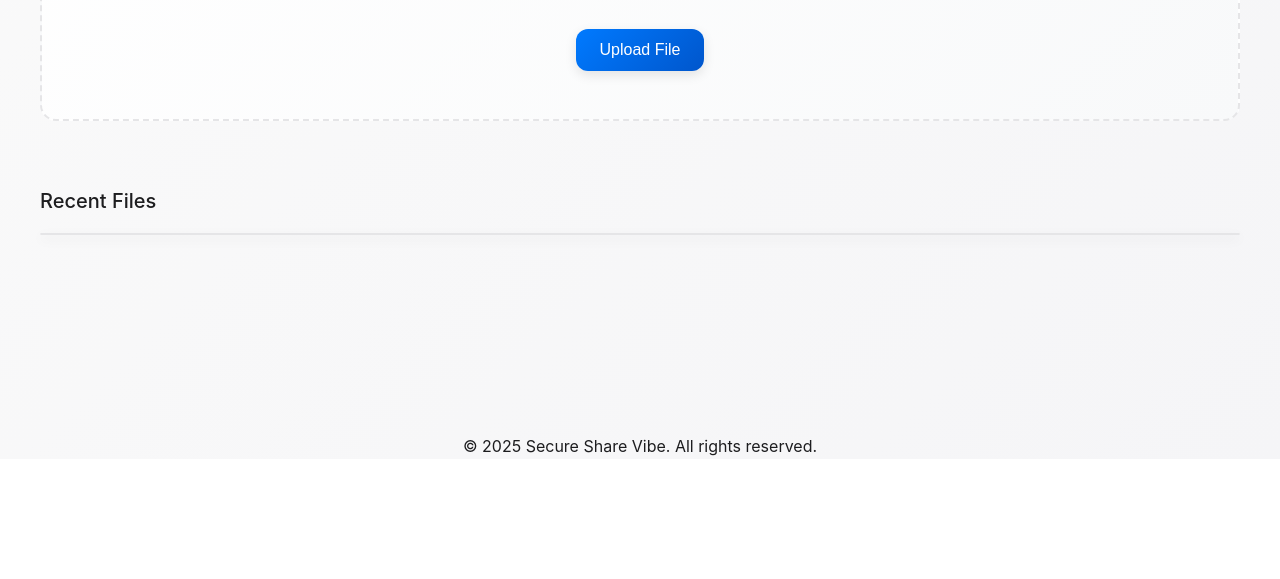
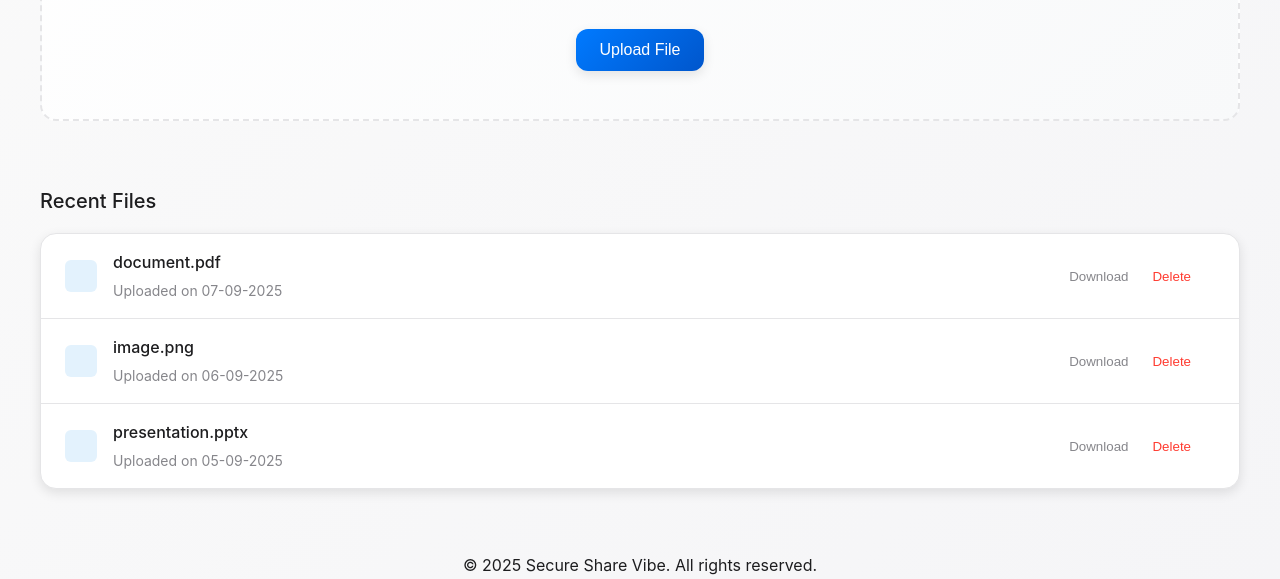
Before and after one commit to ltprince008/FUTURE_CS_01, a website: page templates/index.html in a window 1280 px wide. Shown: the part 371-950 px from the top of the page. Before the commit the page ends 830 px from the top, so only its background shows below. Drawn offline with Linux system fonts and the light colour scheme; files that its build step writes are made by us from their sources; a web font is replaced by a local one.

Commit message:
update index.html

```diff
--- a/templates/index.html
+++ b/templates/index.html
@@ -1,57 +1,129 @@
-<!DOCTYPE html>
-<html lang="en">
+<!DOCTYPE html><html lang="en"><head>  <meta charset="UTF-8" />  <meta name="viewport" content="width=device-width, initial-scale=1.0" />  <title>Secure Share Vibe</title>  <link rel="stylesheet" href="style.css" /></head><body>  <!-- Header -->  <header class="header"><div class="header-content container">
 
-<head>
-  <meta charset="UTF-8" />
-  <meta name="viewport" content="width=device-width, initial-scale=1.0" />
-  <title>Secure Share Vibe</title>
-  <link rel="stylesheet" href="style.css" />
-</head>
+  <a href="#" class="logo">Secure Share Vibe</a>
 
-<body>
+  <nav class="nav">
 
-  <!-- Header -->
-  <header class="header">
-    <div class="header-content container">
-      <a href="#" class="logo">Secure Share Vibe</a>
-      <nav class="nav">
+    <!-- Added IDs for JS -->
+
     <a href="#" class="btn btn-primary" id="loginBtn">Login</a>
+
     <a href="#" class="btn btn-secondary" id="signupBtn">Sign Up</a>
+
   </nav>
+
 </div>
-  </header>
 
-  <!-- Main Content -->
-  <main class="main container">
+  </header>  <!-- Main Content -->  <main class="main container"><!-- Upload Section -->
 
-    <!-- Upload Section -->
 <section class="hero">
+
   <div class="upload-zone">
-        <div class="upload-icon"></div>
+
+    <div class="upload-icon"></div> <!-- Use SVG icon here later -->
+
     <h2>Secure File Upload</h2>
+
     <p class="hero-subtitle">AES-GCM encryption and HKDF key derivation for each file. Your files are safe and private.</p>
+
+    <!-- Added ID for JS -->
+
     <button class="btn btn-primary" id="uploadBtn">Upload File</button>
+
   </div>
+
 </section>
 
+
+
 <!-- Recent Files -->
+
 <section class="mt-12">
+
   <h3 class="mb-4">Recent Files</h3>
+
   <div class="file-list">
-        <!-- Files will be dynamically injected here by script.js -->
+
+
+
+    <!-- File Item -->
+
+    <div class="file-item">
+
+      <div class="file-icon"></div> <!-- Placeholder for PDF icon SVG -->
+
+      <div class="file-info">
+
+        <div class="file-name">document.pdf</div>
+
+        <div class="file-meta">Uploaded on 07-09-2025</div>
+
       </div>
+
+      <div class="file-actions">
+
+        <button class="file-action" aria-label="Download document.pdf">Download</button>
+
+        <button class="file-action" aria-label="Delete document.pdf" style="color: var(--error)">Delete</button>
+
+      </div>
+
+    </div>
+
+
+
+    <div class="file-item">
+
+      <div class="file-icon"></div> <!-- Placeholder for image icon SVG -->
+
+      <div class="file-info">
+
+        <div class="file-name">image.png</div>
+
+        <div class="file-meta">Uploaded on 06-09-2025</div>
+
+      </div>
+
+      <div class="file-actions">
+
+        <button class="file-action" aria-label="Download image.png">Download</button>
+
+        <button class="file-action" aria-label="Delete image.png" style="color: var(--error)">Delete</button>
+
+      </div>
+
+    </div>
+
+
+
+    <div class="file-item">
+
+      <div class="file-icon"></div> <!-- Placeholder for presentation icon SVG -->
+
+      <div class="file-info">
+
+        <div class="file-name">presentation.pptx</div>
+
+        <div class="file-meta">Uploaded on 05-09-2025</div>
+
+      </div>
+
+      <div class="file-actions">
+
+        <button class="file-action" aria-label="Download presentation.pptx">Download</button>
+
+        <button class="file-action" aria-label="Delete presentation.pptx" style="color: var(--error)">Delete</button>
+
+      </div>
+
+    </div>
+
+
+
+  </div>
+
 </section>
 
-  </main>
+  </main>  <!-- Footer -->  <footer class="mt-12 p-6 text-center text-secondary">&copy; 2025 Secure Share Vibe. All rights reserved.
 
-  <!-- Footer -->
-  <footer class="mt-12 p-6 text-center text-secondary">
-    &copy; 2025 Secure Share Vibe. All rights reserved.
-  </footer>
-
-  <!-- Add JS file -->
-  <script src="script.js"></script>
-
-</body>
-
-</html>
+  </footer>  <!-- Add JS file -->  <script src="script.js"></script></body></html>
```
Lines whose indentation alone changed are shown as unchanged.
